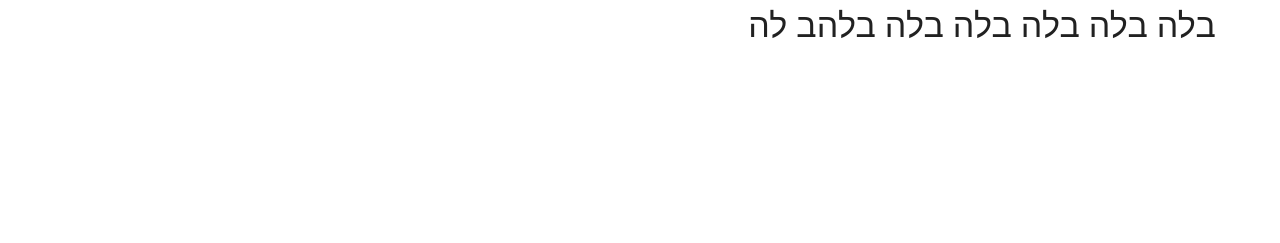
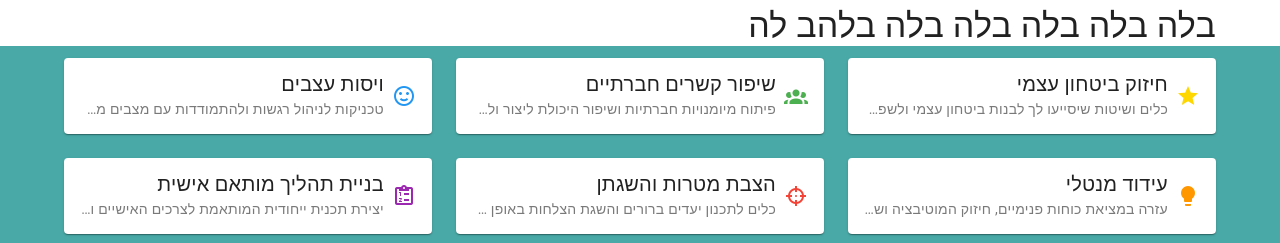
Before and after one commit to sagiv1996/moshe-landing-page, a Nuxt app: page / in a window 1280 px wide. Shown: the part 1516-1759 px from the top of the page. Before the commit the page ends 1574 px from the top, so only its background shows below. Built offline with nearby package versions, Linux system fonts and the light colour scheme.

Commit message:
add feature cards

```diff
--- a/app.vue
+++ b/app.vue
@@ -4,6 +4,7 @@
       <header-image />
       <about-me />
       <global-info />
+      <feature-cards />
     </v-main>
   </v-app>
 </template>
--- /dev/null
+++ b/components/featureCards.vue
@@ -0,0 +1,57 @@
+<template>
+  <v-sheet color="secondary" class="px-md-16">
+    <v-row>
+      <v-col v-for="feature in featuresArray" cols="4">
+        <v-card :title="feature.title" :subtitle="feature.subtitle" hover>
+          <template v-slot:prepend>
+            <v-icon
+              :color="feature.color"
+              :icon="feature.icon"
+            ></v-icon> </template></v-card
+      ></v-col>
+    </v-row>
+  </v-sheet>
+</template>
+<script setup lang="ts">
+const featuresArray = [
+  {
+    title: "חיזוק ביטחון עצמי",
+    subtitle:
+      "כלים ושיטות שיסייעו לך לבנות ביטחון עצמי ולשפר את תחושת המסוגלות האישית שלך.",
+    icon: "mdi-star",
+    color: "#FFD700",
+  },
+  {
+    title: "שיפור קשרים חברתיים",
+    subtitle:
+      "פיתוח מיומנויות חברתיות ושיפור היכולת ליצור ולשמר קשרים משמעותיים.",
+    icon: "mdi-account-group",
+    color: "#4CAF50",
+  },
+  {
+    title: "ויסות עצבים",
+    subtitle: "טכניקות לניהול רגשות ולהתמודדות עם מצבים מלחיצים בצורה רגועה.",
+    icon: "mdi-emoticon-happy-outline",
+    color: "#2196F3",
+  },
+  {
+    title: "עידוד מנטלי",
+    subtitle:
+      "עזרה במציאת כוחות פנימיים, חיזוק המוטיבציה ושיפור החשיבה החיובית.",
+    icon: "mdi-lightbulb",
+    color: "#FF9800",
+  },
+  {
+    title: "הצבת מטרות והשגתן",
+    subtitle: "כלים לתכנון יעדים ברורים והשגת הצלחות באופן מובנה ואפקטיבי.",
+    icon: "mdi-target",
+    color: "#F44336",
+  },
+  {
+    title: "בניית תהליך מותאם אישית",
+    subtitle: "יצירת תכנית ייחודית המותאמת לצרכים האישיים ולמטרות שלך.",
+    icon: "mdi-clipboard-list-outline",
+    color: "#9C27B0",
+  },
+];
+</script>
```
